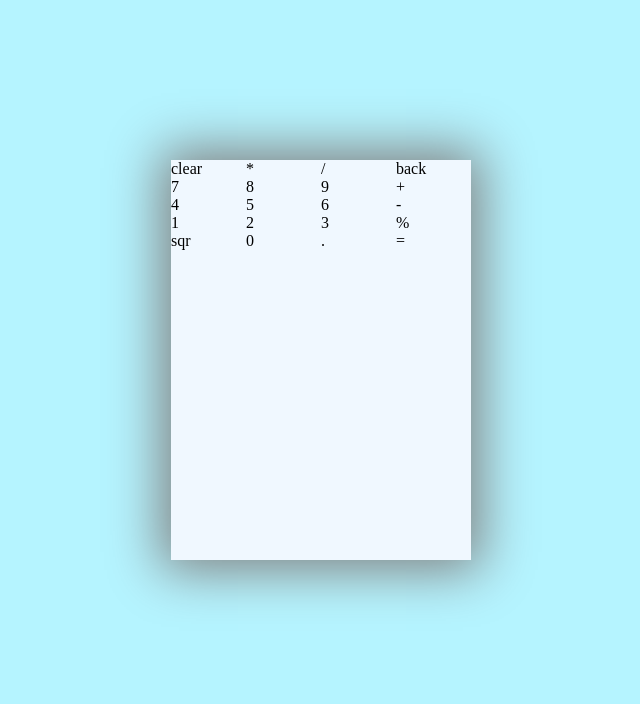
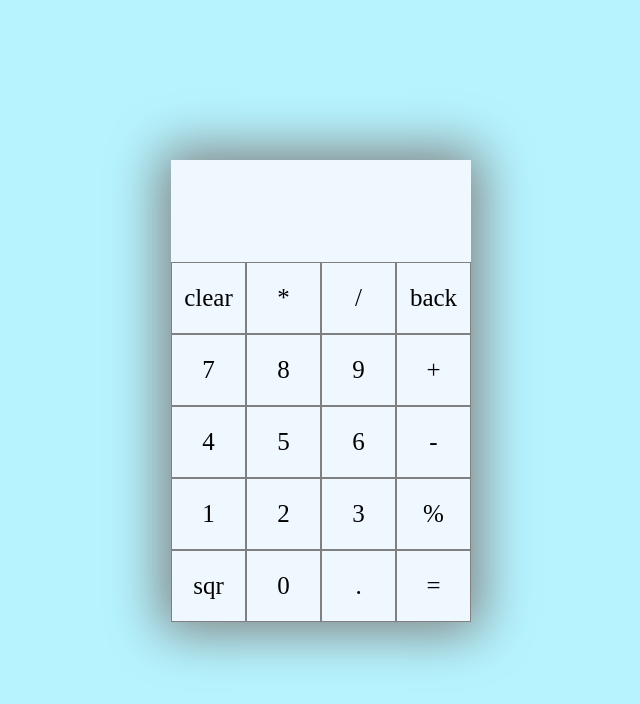
Before and after one commit to MdRehanAli/Simple_Calculator, a plain HTML site: page index.html in a window 1280 px wide. Shown: the whole page, without its empty margins (319-959 px from the left). Drawn offline with Linux system fonts and the light colour scheme.

Commit message:
Arrange buttons

```diff
--- a/index.html
+++ b/index.html
@@ -12,7 +12,7 @@
 <body>
     <section>
         <div class="container">
-            <div class="displey_part"></div>
+            <div class="display_part"></div>
             <div class="all_buttons">
                 <div class="button">clear</div>
                 <div class="button">*</div>
--- a/style.css
+++ b/style.css
@@ -5,7 +5,6 @@ body {
 
 .container {
     max-width: 300px;
-    height: 400px;
     background-color: aliceblue;
     margin: 20vh auto;
     box-shadow: 0px 0px 50px 10px gray;
@@ -15,3 +14,20 @@ body {
     display: grid;
     grid-template-columns: 1fr 1fr 1fr 1fr;
 }
+
+.button{
+border: 1px solid gray;
+line-height: 70px;
+text-align: center;
+font-size: 25px;
+cursor: pointer;
+}
+
+
+.display_part{
+    text-align: right;
+    height: 70px;
+    line-height: 70px;
+    padding: 16px 8px;
+    font-size: 25px;
+}
```
